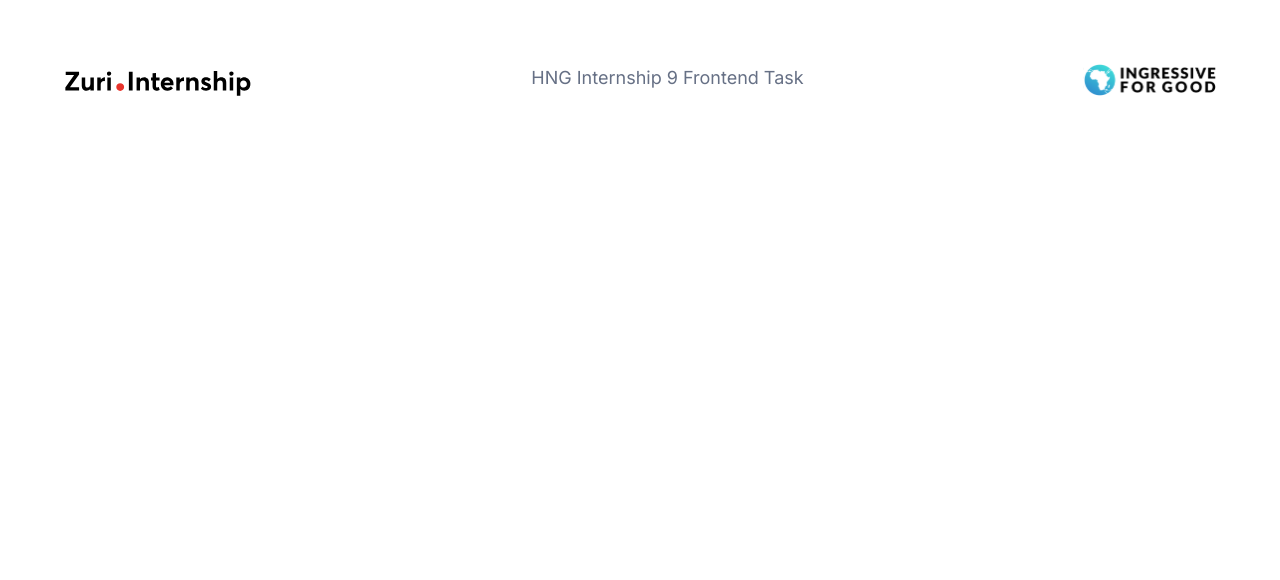
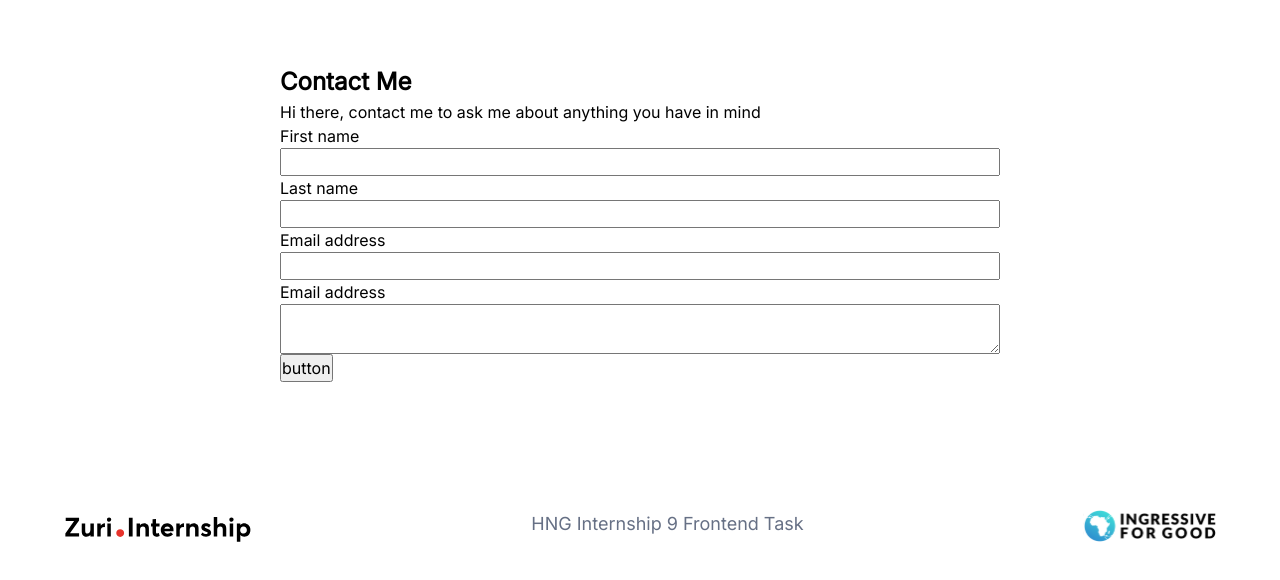
Before and after one commit to Cyanhead/hngi9-stage1, a React (Create React App) app: page /contact in a window 1280 px wide. Shown: the top 580 px of the page. Built offline with nearby package versions, Linux system fonts and the light colour scheme.

Commit message:
feat: add contact page

```diff
--- a/src/App.js
+++ b/src/App.js
@@ -2,6 +2,7 @@ import GlobalStyles from './global.style';
 import HomePage from './components/HomePage';
 
 import { BrowserRouter as Router, Routes, Route } from 'react-router-dom';
+import Contact from './components/Contact';
 import Footer from './components/Footer';
 
 function App() {
@@ -12,6 +13,7 @@ function App() {
       <Router>
         <Routes>
           <Route path="/" element={<HomePage />} />
+          <Route path="/contact" element={<Contact />} />
         </Routes>
         <Footer />
       </Router>
--- /dev/null
+++ b/src/components/Contact/Contact.jsx
@@ -0,0 +1,59 @@
+import React from 'react';
+import {
+  Group,
+  Label,
+  TextArea,
+  Input,
+  Container,
+  Wrap,
+  Title,
+  Desc,
+  Form,
+  FormWrap,
+  Button,
+} from './contact.style';
+
+const Contact = () => {
+  const FormGroup = ({
+    labelName,
+    inputType,
+    textArea,
+    id,
+    flexDir,
+    children,
+  }) => {
+    return (
+      <Group flexDir={flexDir}>
+        <Label>{labelName}</Label>
+        {textArea ? <TextArea id={id} /> : <Input type={inputType} id={id} />}
+      </Group>
+    );
+  };
+
+  return (
+    <Container>
+      <Wrap>
+        <FormWrap>
+          <Title>Contact Me</Title>
+          <Desc>
+            Hi there, contact me to ask me about anything you have in mind
+          </Desc>
+          <Form>
+            <FormGroup
+              labelName="First name"
+              inputType="text"
+              id="first_name"
+            />
+            <FormGroup labelName="Last name" inputType="text" id="last_name" />
+            <FormGroup labelName="Email address" inputType="email" id="email" />
+            <FormGroup labelName="Email address" textArea id="message" />
+
+            <Button id="btn__submit">button</Button>
+          </Form>
+        </FormWrap>
+      </Wrap>
+    </Container>
+  );
+};
+
+export default Contact;
--- /dev/null
+++ b/src/components/Contact/contact.style.js
@@ -0,0 +1,42 @@
+import styled from 'styled-components';
+
+export const Container = styled.div`
+  width: 100%;
+`;
+
+export const Wrap = styled.div`
+  display: flex;
+  flex-direction: column;
+
+  margin: 0 auto;
+  padding: 64px 24px;
+  max-width: 1200px;
+`;
+
+export const Form = styled.form``;
+
+export const FormWrap = styled.div`
+  max-width: 720px;
+  width: 100%;
+  margin: 0 auto;
+`;
+
+export const Group = styled.fieldset`
+  display: flex;
+  flex-direction: ${props => props.flexDir || 'column'};
+
+  outline: none;
+  border: none;
+`;
+
+export const Label = styled.label``;
+
+export const TextArea = styled.textarea``;
+
+export const Input = styled.input``;
+
+export const Title = styled.h2``;
+
+export const Desc = styled.p``;
+
+export const Button = styled.button``;
--- /dev/null
+++ b/src/components/Contact/index.js
@@ -0,0 +1 @@
+export { default } from './Contact';
--- a/src/components/HomePage/HomePage.jsx
+++ b/src/components/HomePage/HomePage.jsx
@@ -16,11 +16,9 @@ import {
 import profile from '../../assets/images/profile.jpg';
 import slack from '../../assets/images/slack.svg';
 import github from '../../assets/images/github.svg';
-import zuri from '../../assets/images/Zuri.Internship_Logo.svg';
-import i4g from '../../assets/images/I4G.svg';
 
 const HomePage = () => {
-  const Links = ({ links, routeLink }) => {
+  const Links = ({ links }) => {
     return (
       <>
         {links.map(
@@ -146,17 +144,6 @@ const HomePage = () => {
             </PhotoWrap>
           </Link>
         </Section>
-
-        {/* FOOTER SECTION */}
-        <Section flexDir="row" justCont="space-between" pad="84px 0 52px 0">
-          <PhotoWrap>
-            <Photo src={zuri} alt="" />
-          </PhotoWrap>
-          <Text fg="#667085">HNG Internship 9 Frontend Task</Text>
-          <PhotoWrap>
-            <Photo src={i4g} alt="" />
-          </PhotoWrap>
-        </Section>
       </Wrap>
     </Container>
   );
```
